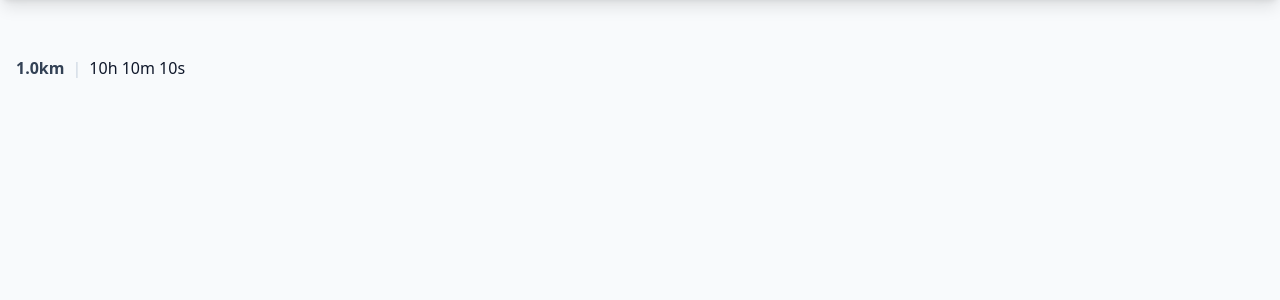
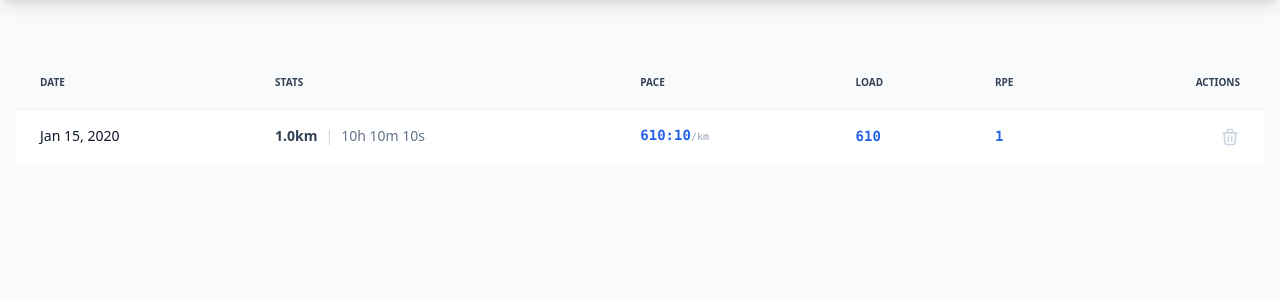
Before and after one commit to tcvscheppingen/RunLogger, a Django app: page /workout/1/ in a window 1280 px wide. Shown: the part 64-364 px from the top of the page. Run offline with Django 5.2, Linux system fonts and the light colour scheme; a user stored in the database is signed in; tables that the repository leaves empty hold one stand-in row (values such as "Sample post"); some libraries are stand-ins or nearby versions.

Commit message:
#4 WIP added workout information to template

```diff
--- a/runs/templates/runs/workout_details.html
+++ b/runs/templates/runs/workout_details.html
@@ -1,9 +1,53 @@
 {% extends 'runs/base.html' %}
 
 {% block content %}
-<div class="flex items-center space-x-2">
-    <span class="font-bold text-slate-700 dark:text-dracula-fg">{{ workout.distance }}km</span>
-    <span class="text-slate-300 dark:text-dracula-comment">|</span>
-    <span>{{ workout.duration_display }}</span>
-</div>
+       <table class="w-full text-left text-sm text-slate-500 border-separate border-spacing-0">
+            <thead
+                class="bg-slate-50 dark:bg-dracula-bg uppercase text-[10px] font-bold text-slate-700 dark:text-dracula-fg sticky top-0 z-10 shadow-sm">
+                <tr>
+                    <th class="px-6 py-4 border-b border-slate-100 dark:border-dracula-line">Date</th>
+                    <th class="px-6 py-4 border-b border-slate-100 dark:border-dracula-line">Stats</th>
+                    <th class="px-6 py-4 border-b border-slate-100 dark:border-dracula-line">Pace</th>
+                    <th class="px-6 py-4 border-b border-slate-100 dark:border-dracula-line">Load</th>
+                    <th class="px-6 py-4 border-b border-slate-100 dark:border-dracula-line">RPE</th>
+                    <th class="px-6 py-4 border-b border-slate-100 dark:border-dracula-line text-right">Actions</th>
+                </tr>
+            </thead>
+            <tbody class="divide-y divide-slate-100 dark:divide-dracula-line">
+
+                <tr class="odd:bg-white even:bg-slate-50 dark:odd:bg-dracula-line dark:even:bg-[#4a4c5e] hover:bg-blue-50 dark:hover:bg-dracula-comment/20 transition cursor-pointer workout-row" data-url="{% url 'workout_details' workout.pk %}">
+                    <td class="px-6 py-4 font-medium text-slate-900 dark:text-dracula-fg">{{ workout.date|date:"M d, Y" }}
+                    </td>
+                    <td class="px-6 py-4">
+                        <div class="flex items-center space-x-2">
+                            <span class="font-bold text-slate-700 dark:text-dracula-fg">{{ workout.distance }}km</span>
+                            <span class="text-slate-300 dark:text-dracula-comment">|</span>
+                            <span>{{ workout.duration_display }}</span>
+                        </div>
+                    </td>
+                    <td class="px-6 py-4 font-mono font-bold text-blue-600 dark:text-dracula-cyan">
+                        {{ workout.pace }}<span class="text-[10px] font-normal text-slate-400 dark:text-dracula-fg">/km</span>
+                    </td>
+                    <td class="px-6 py-4 font-mono font-bold text-blue-600 dark:text-dracula-cyan">
+                        {{ workout.session_load|floatformat:0 }}
+                    </td>
+                    <td class="px-6 py-4 font-mono font-bold text-blue-600 dark:text-dracula-cyan">
+                        {{ workout.rpe}}
+                    </td>
+                    <td class="px-6 py-4 text-right" onclick="event.stopPropagation()">
+                        <form action="{% url 'delete_run' workout.pk %}" method="POST"
+                            onsubmit="return confirm('Delete this workout?');">
+                            {% csrf_token %}
+                            <button type="submit" class="text-slate-300 hover:text-red-600 transition">
+                                <svg class="h-5 w-5 inline" fill="none" viewBox="0 0 24 24" stroke="currentColor">
+                                    <path stroke-linecap="round" stroke-linejoin="round" stroke-width="2"
+                                        d="M19 7l-.867 12.142A2 2 0 0116.138 21H7.862a2 2 0 01-1.995-1.858L5 7m5 4v6m4-6v6m1-10V4a1 1 0 00-1-1h-4a1 1 0 00-1 1v3M4 7h16" />
+                                </svg>
+                            </button>
+                        </form>
+                    </td>
+                </tr>
+
+            </tbody>
+        </table>
 {% endblock %}
```
